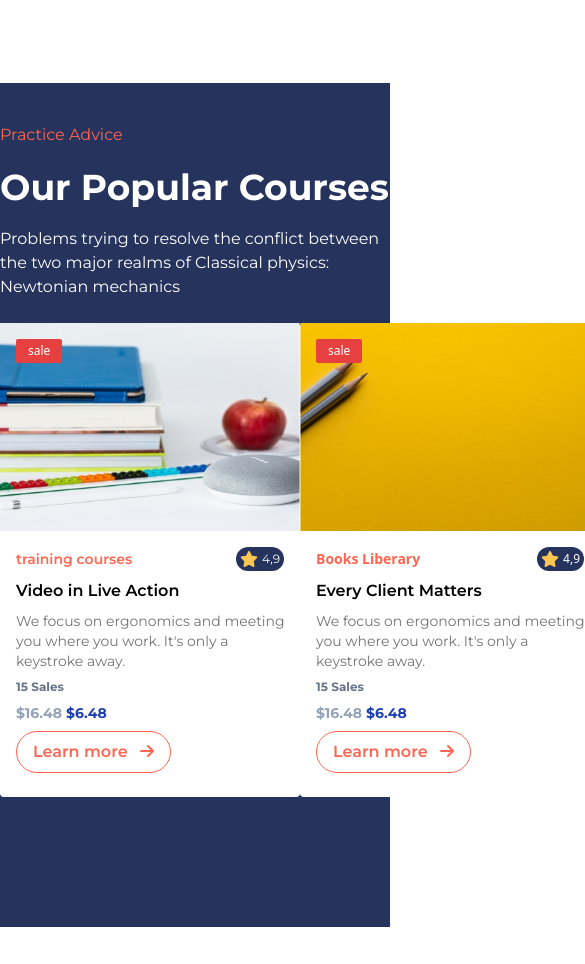
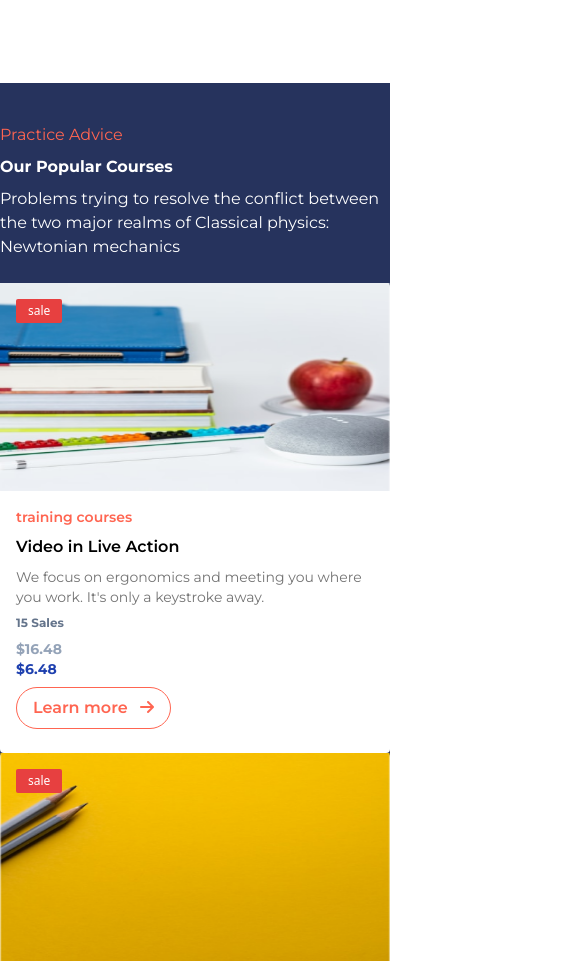
Before and after one commit to MaryMumladze/School-geniun, a website: page public/index.html in a window 390 px wide. Shown: the part 1540-2504 px from the top of the page, 585 px wide, since content can reach past the window. Before the commit the page ends 2467 px from the top, so only its background shows below. Drawn offline with nearby package versions, Linux system fonts and the light colour scheme.

Commit message:
add fixed responsive

```diff
--- a/public/index.html
+++ b/public/index.html
@@ -130,28 +130,28 @@
 </div>
 <div class="absolute -z-50 bg-dark-blue bg-opacity-100 min-h-screen w-full">
     <div class="container mx-auto">
-<div class="lg:mx-40 md:mx-20 md:my-20 my-10">
+<div class="xl:mx-40 md:mx-16 md:my-20 my-10">
         <div>
             <p class="text-red font-monst">Practice Advice</p>
-            <h1 class="font-monst text-white text-4xl font-bold  my-5">Our Popular Courses</h1>
-            <p class="font-monst text-white">Problems trying to resolve the conflict between <br>
+            <h1 class="font-monst text-white md:text-4xl txt-2xl font-bold  sm:my-5 my-2">Our Popular Courses</h1>
+            <p class="font-monst text-white sm:text-sm">Problems trying to resolve the conflict between <br>
                 the two major realms of Classical physics: Newtonian mechanics </p>
         </div>
-    <div class="flex flex-row justify-between mt-6">
-        <div class="relative rounded bg-white width1 h-auto">
+    <div class="flex md:flex-row flex-col justify-between mt-6">
+        <div class="relative rounded bg-white lg:w-auto md:w-52  h-auto">
             <img class="h-52 w-full" src="./img/product-cover-124 sec-.png">
             <div class="absolute px-3 py-1 rounded-sm m-4 top-0 bg-danger-color text-white text-xs text-center leading-2">sale</div>
             <div class="mx-4 my-4">
             <div class="mb-2 flex flex-row justify-between items-center font-monst ">
                 <p class="text-red font-semibold text-sm font-monst">training courses</p>
-                <div class="flex flex-row items-center bg-dark-blue bg-opacity-100 px-1 py-1 rounded-2xl">
+                <div class="sm:flex hidden flex-row items-center bg-dark-blue bg-opacity-100 px-1 py-1 rounded-2xl">
                     <i class="fa-sharp fa-solid fa-star text-yellow"></i>
                     <p class="text-white text-xs pl-1">4,9</p>
             </div>
             </div>
             <div class="font-monst">
                 <h1 class="mb-2 font-semibold">Video in Live Action</h1>
-                <p class="width7 text-sm text-second-text">We focus on ergonomics and meeting
+                <p class="lg:width7 sm:width2 text-sm text-second-text">We focus on ergonomics and meeting
                     you where you work. It's only a
                     keystroke away.</p>
                     <div>
@@ -159,7 +159,7 @@
                         <!-- <i class="fa-light fa-down-to-bracket"></i> -->
                 <p class="my-2 text-slate-500 text-xs font-bold">15 Sales</p>
                 </div>
-                <div class="flex flex-row text-sm">
+                <div class="flex sm:flex-row flex-col text-sm">
                     <p class="text-slate-400 font-bold mr-1">$16.48</p>
                    <p class="text-blue-800 font-bold"> $6.48</p>
                 </div>
@@ -170,20 +170,20 @@
         </div>
         </div>
 
-        <div class="relative rounded bg-white width1 h-auto">
+        <div class="relative rounded bg-white lg:w-auto md:w-52 h-auto">
             <img class="h-52 w-full" src="./img/product-cover-125 sec-.png">
             <div class="absolute px-3 py-1 rounded-sm m-4 top-0 bg-danger-color text-white text-xs text-center leading-2">sale</div>
             <div class="mx-4 my-4">
             <div class="mb-2 flex flex-row justify-between items-center">
                 <p class="text-red font-semibold text-sm">Books Liberary</p>
-                <div class="flex flex-row items-center bg-dark-blue bg-opacity-100 px-1 py-1 rounded-2xl">
+                <div class="sm:flex hidden flex-row items-center bg-dark-blue bg-opacity-100 px-1 py-1 rounded-2xl">
                     <i class="fa-sharp fa-solid fa-star text-yellow"></i>
                     <p class="text-white text-xs pl-1">4,9</p>
             </div>
             </div>
             <div class="font-monst">
                 <h1 class="mb-2 font-semibold">Every Client Matters</h1>
-                <p class="width7 text-sm text-second-text">We focus on ergonomics and meeting
+                <p class="lg:width7 sm:width2 text-sm text-second-text">We focus on ergonomics and meeting
                     you where you work. It's only a
                     keystroke away.</p>
                     <div>
@@ -191,7 +191,7 @@
                         <!-- <i class="fa-light fa-down-to-bracket"></i> -->
                 <p class="my-2 text-slate-500 text-xs font-bold">15 Sales</p>
                 </div>
-                <div class="flex flex-row text-sm">
+                <div class="flex sm:flex-row flex-col text-sm">
                     <p class="text-slate-400 font-bold mr-1">$16.48</p>
                    <p class="text-blue-800 font-bold"> $6.48</p>
                 </div>
@@ -202,20 +202,20 @@
         </div>
         </div>
 
-        <div class="relative rounded bg-white width1 h-auto font-monst">
+        <div class="relative rounded bg-white lg:w-auto md:w-52 h-auto font-monst">
             <img class="h-52 w-full" src="./img/product-cover-126 sec-.png">
             <div class="absolute px-3 py-1 rounded-sm m-4 top-0 bg-danger-color text-white text-xs text-center leading-2">sale</div>
             <div class="mx-4 my-4">
             <div class="mb-2 flex flex-row justify-between items-center">
                 <p class="text-red font-semibold text-sm">Certified Teacher</p>
-                <div class="flex flex-row items-center bg-dark-blue bg-opacity-100 px-1 py-1 rounded-2xl">
+                <div class="sm:flex hidden flex-row items-center bg-dark-blue bg-opacity-100 px-1 py-1 rounded-2xl">
                     <i class="fa-sharp fa-solid fa-star text-yellow"></i>
                     <p class="text-white text-xs pl-1">4,9</p>
             </div>
             </div>
             <div>
                 <h1 class="mb-2 font-semibold">Get Quality Education</h1>
-                <p class="width7 text-sm text-second-text">We focus on ergonomics and meeting
+                <p class="lg:width7 sm:width2 text-sm text-second-text">We focus on ergonomics and meeting
                     you where you work. It's only a
                     keystroke away.</p>
                     <div>
@@ -223,7 +223,7 @@
                         <!-- <i class="fa-light fa-down-to-bracket"></i> -->
                 <p class="my-2 text-slate-500 text-xs font-bold">15 Sales</p>
                 </div>
-                <div class="flex flex-row text-sm">
+                <div class="flex sm:flex-row flex-col text-sm">
                     <p class="text-slate-400 font-bold mr-1">$16.48</p>
                    <p class="text-blue-800 font-bold"> $6.48</p>
                 </div>
--- a/src/styles.css
+++ b/src/styles.css
@@ -26,10 +26,10 @@
     .width2{
         width: 180px;
     }
-    .width3{
-        width: auto;
-    }
     .width5{
         width: 400px;
     }
+    .width10{
+        width: 100px;
+    }
 }
```
Also changed, not shown: public/styles.css.
